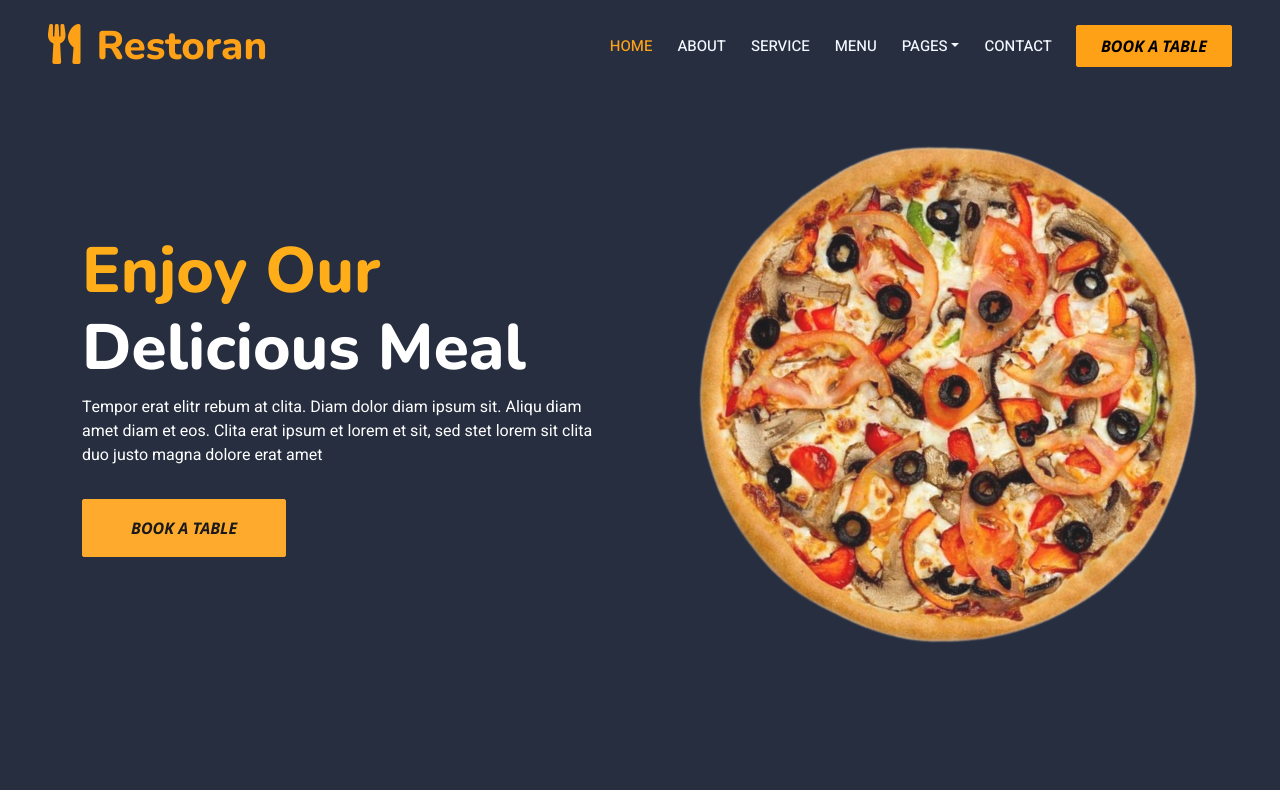
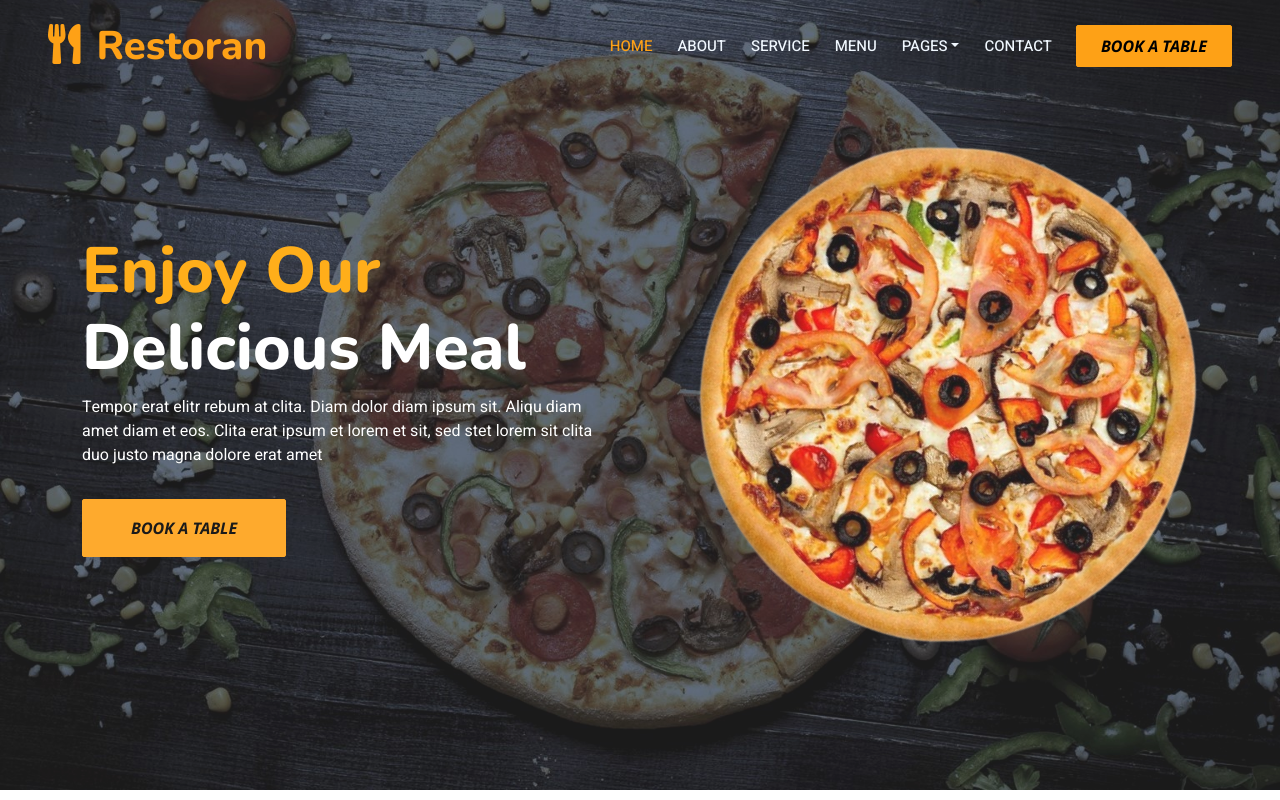
Before and after one commit to MaliaZ/Restoran, a plain HTML site: page index.html in a window 1280 px wide. Shown: the top 800 px of the page. Drawn offline with nearby package versions, Linux system fonts and the light colour scheme.

Commit message:
Update style.css

```diff
--- a/css/style.css
+++ b/css/style.css
@@ -209,7 +209,7 @@ span{
 /*** Hero Header ***/
 .hero-header {
     background: linear-gradient(rgba(15, 23, 43, .9), rgba(15, 23, 43, .9));
-    background-image: url('./Background.jpg');
+    background-image: url('../Background.jpg');
     opacity: 0.9;
     background-position: center center;
     background-repeat: no-repeat;
```
